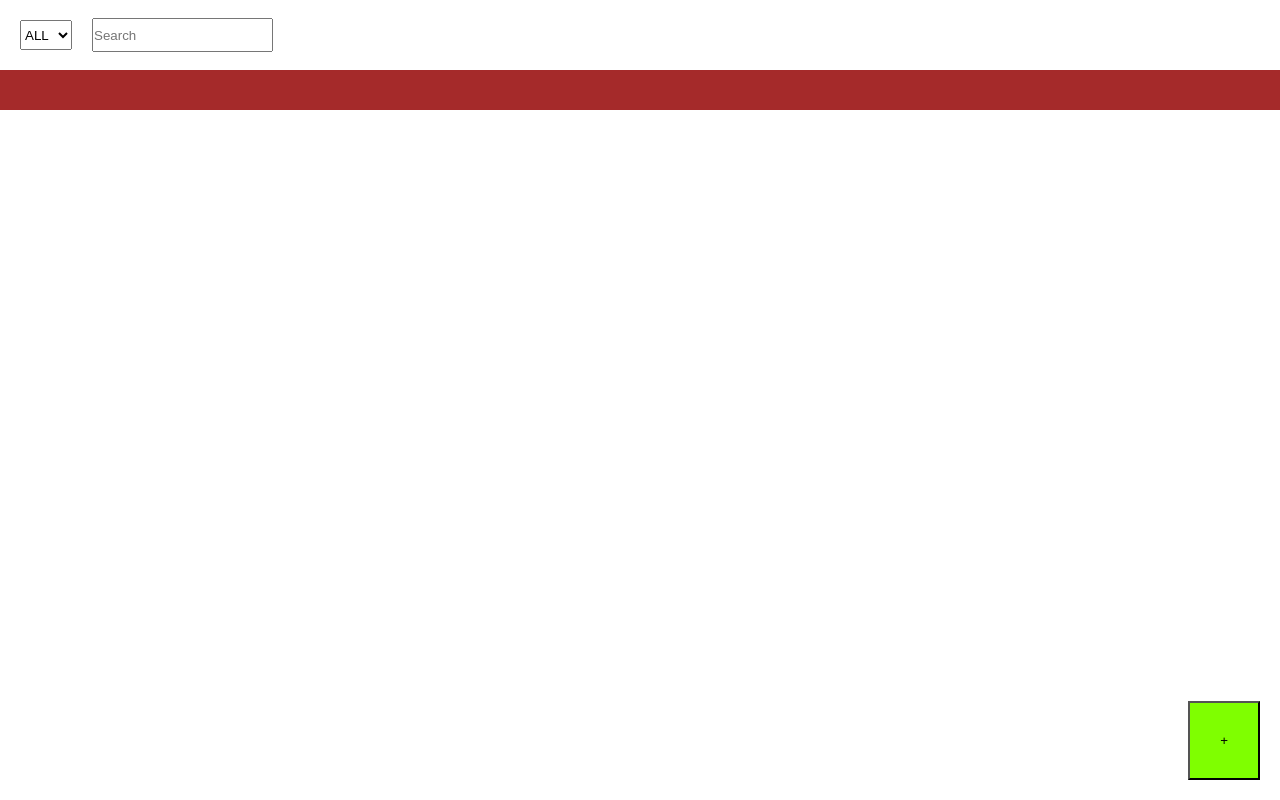
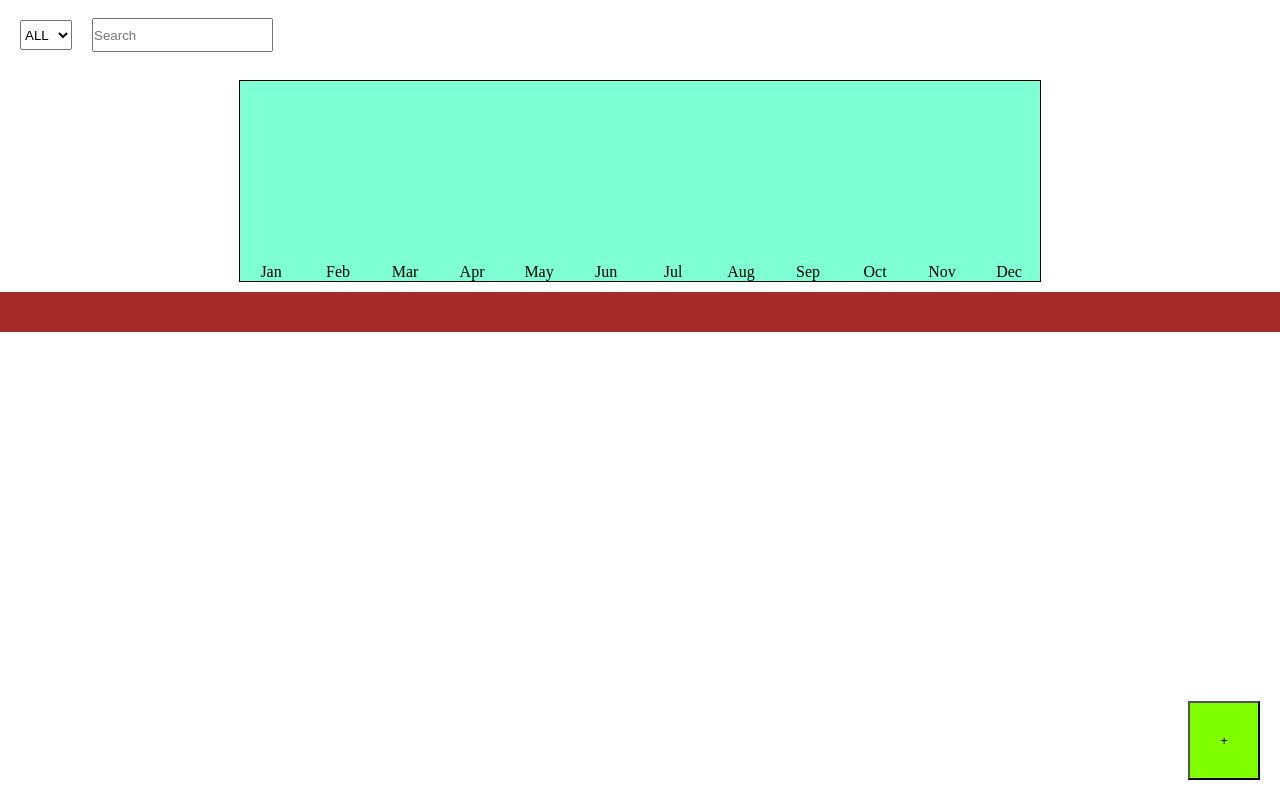
Before and after one commit to its-rajesh-smp/expense-tracker-new, a React (Create React App) app: page / in a window 1280 px wide. Built offline with nearby package versions, Linux system fonts and the light colour scheme.

Commit message:
Chart Is Added

```diff
--- a/src/App.js
+++ b/src/App.js
@@ -4,6 +4,7 @@ import Container from "./Container/Container";
 import List from "./List/List";
 import { AddHoverBtn } from "./SillyComponents/SillyComponents";
 import ExpenseFilter from "./Filter/ExpenseFilter";
+import Chart from "./Charts/Chart";
 
 function App() {
   //! Get Data From LocalStorage
@@ -24,7 +25,7 @@ function App() {
     setyearForSearch(e); //Seting Year 📅 for search 🔍 in the basis of year📅
 
     let FilteredYearData = STORAGEDATA.filter((value) => {
-      if (e == "ALL" || e == value.date.split("-")[0]) {
+      if (e === "ALL" || e === value.date.split("-")[0]) {
         return value;
       }
     });
@@ -35,10 +36,10 @@ function App() {
   function getSearchFilterData(e) {
     let FilteredSearchData = STORAGEDATA.filter((value) => {
       if (
-        (yearForSearch == "ALL" || value.date.split("-")[0] == yearForSearch) &&
+        (yearForSearch === "ALL" || value.date.split("-")[0] === yearForSearch) &&
         (e === "" ||
-          e == value.date.split("-")[1] ||
-          e == value.date.split("-")[2] ||
+          e === value.date.split("-")[1] ||
+          e === value.date.split("-")[2] ||
           value.name.toLowerCase().includes(e.toLowerCase()) ||
           value.price.includes(e))
       ) {
@@ -81,7 +82,7 @@ function App() {
 
     // Creating New Array to update dom without deleted item 🛢️
     let newArrayAfterDelete = DATASET.filter((value) => {
-      if (value.key != e) {
+      if (value.key !== e) {
         return value;
       }
     });
@@ -115,7 +116,7 @@ function App() {
 
     // Generating New Data Array after filter without previous raw un-edited data
     let newUpdatedArray = DATASET.filter((value) => {
-      if (value.key != editValue.key) {
+      if (value.key !== editValue.key) {
         return value;
       }
     });
@@ -145,6 +146,8 @@ function App() {
         onYearFilter={getFilterInput}
         onSearchFilter={getSearchFilterData}
       />
+      {/* 👍👍👍👍👍👍👍 RenderEvertime Whenever App Component reload */}
+      <Chart data={DATASET}/>
 
       <Container>
         {DATASET.map((value, i) => (
@@ -162,6 +165,9 @@ function App() {
           />
         ))}
       </Container>
+
+
+
     </div>
   );
 }
--- a/src/Card/Card.css
+++ b/src/Card/Card.css
@@ -7,4 +7,5 @@
     right: 0;
     margin-left: auto;
     margin-right: auto;
+    z-index: 200;
 }
--- a/src/ChartBar/ChartBar.css
+++ b/src/ChartBar/ChartBar.css
@@ -0,0 +1,7 @@
+.ChartBar-div{
+    background-color: rgb(46, 95, 95);
+    display: flex;
+    transform: rotateX(180deg);
+    align-items: flex-end;
+    justify-content: center;
+}
--- a/src/ChartBar/ChartBar.jsx
+++ b/src/ChartBar/ChartBar.jsx
@@ -0,0 +1,12 @@
+import React from 'react';
+import "./ChartBar.css"
+
+function CharBar(props) {
+    return (
+        <div style={props.style}  className="ChartBar-div">
+            <p className='ChartBar-div-p'>{props.month}</p>
+        </div>
+     );
+}
+
+export default CharBar;
--- a/src/Charts/Chart.css
+++ b/src/Charts/Chart.css
@@ -0,0 +1,11 @@
+.Chart-div{
+    margin: 10px auto;
+    width: 800px;
+    height: 200px;
+    background-color: aquamarine;
+    border: 1px solid black;
+    display: grid;
+    grid-template-columns: repeat(12,1fr);
+    gap: 5px;
+    transform: rotateX(180deg);
+}
--- a/src/Charts/Chart.jsx
+++ b/src/Charts/Chart.jsx
@@ -0,0 +1,53 @@
+import React from 'react';
+import "./Chart.css"
+import CharBar from '../ChartBar/ChartBar';
+
+
+function Chart(props) {
+
+    // Storing Data for easy to handle purpose
+    let Data=props.data;
+
+    // For Store Month total
+    let monthData=[0,0,0,0,0,0,0,0,0,0,0,0]
+
+    // Update the month total
+    Data.forEach((value,i)=>{
+        let getDate=new Date(value.date).getMonth()
+        monthData[getDate]=parseInt(monthData[getDate])+ parseInt(value.price)
+    })
+
+    // Max in month total
+    let max=Math.max(...monthData)
+
+    // New Array for data points
+    let dataPoints=monthData.map((value)=>{
+        let cal=value/max
+        // Just Checking because something devideby 0 is NaN
+        if(isNaN(cal)){cal=0}
+        return (cal*200)
+    })
+
+    console.log(dataPoints);
+
+
+    return (
+        <div className='Chart-div' >
+            <CharBar style={{height:dataPoints[0]+"px"}} month="Jan" />
+            <CharBar style={{height:dataPoints[1]+"px"}} month="Feb" />
+            <CharBar style={{height:dataPoints[2]+"px"}} month="Mar" />
+            <CharBar style={{height:dataPoints[3]+"px"}} month="Apr" />
+            <CharBar style={{height:dataPoints[4]+"px"}} month="May" />
+            <CharBar style={{height:dataPoints[5]+"px"}} month="Jun" />
+            <CharBar style={{height:dataPoints[6]+"px"}} month="Jul" />
+            <CharBar style={{height:dataPoints[7]+"px"}} month="Aug" />
+            <CharBar style={{height:dataPoints[8]+"px"}} month="Sep" />
+            <CharBar style={{height:dataPoints[9]+"px"}} month="Oct" />
+            <CharBar style={{height:dataPoints[10]+"px"}} month="Nov" />
+            <CharBar style={{height:dataPoints[11]+"px"}} month="Dec" />
+
+        </div>
+    );
+}
+
+export default Chart;
--- a/src/List/List.jsx
+++ b/src/List/List.jsx
@@ -1,5 +1,5 @@
 import React from "react";
-import { Date,Name,Price,DeleteButton,EditButton } from "../SillyComponents/SillyComponents";
+import { DATE,Name,Price,DeleteButton,EditButton } from "../SillyComponents/SillyComponents";
 import "./List.css"
 
 function List(props){
@@ -7,7 +7,7 @@ function List(props){
 
     return (
         <div className="List-div" >
-            <Date date={props.date} />
+            <DATE date={props.date} />
             <Name name={props.name}/>
             <Price price={props.price} />
             <DeleteButton onDelete={props.onDelete} listKey={props.id} />
--- a/src/SillyComponents/SillyComponents.jsx
+++ b/src/SillyComponents/SillyComponents.jsx
@@ -1,11 +1,16 @@
 import React from "react";
 import "./SillyComponents.css";
 
-function Date(props) {
+
+function DATE(props) {
+
+  // Not Working Because This is not updating WE HAVE TO USE STATE HERE
+
   return (
     <div className="Date-div">
       <p>{props.date}</p>
-      <p>Sunday</p>
+      <p style={{fontSize:"20px"}} >{new Date(props.date).toDateString().split(" ")[1]}</p>
+      <p style={{fontSize:"30px"}} >{new Date(props.date).toDateString().split(" ")[0]}</p>
     </div>
   );
 }
@@ -67,4 +72,4 @@ function AddHoverBtn(props) {
   );
 }
 
-export { Date, Name, Price, DeleteButton, EditButton, AddHoverBtn };
+export { DATE, Name, Price, DeleteButton, EditButton, AddHoverBtn };
```
